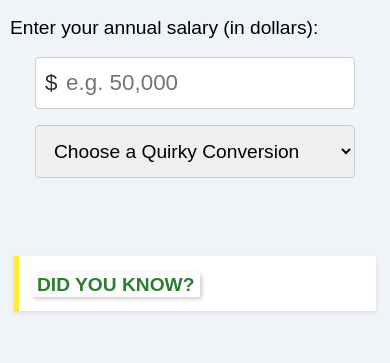
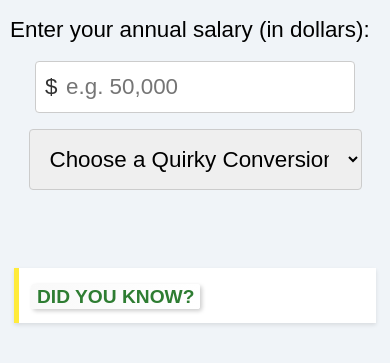
Before and after one commit to figglegames/weird-salary-converter, a plain HTML site: page index.html in a window 390 px wide. Shown: the part 55-418 px from the top of the page. Drawn offline with Linux system fonts and the light colour scheme.

Commit message:
Update index.html

```diff
--- a/index.html
+++ b/index.html
@@ -18,10 +18,10 @@
       font-size: 1.8em;
     }
     p.salary-label {
-      font-size: 1.2em; /* Smaller, fits mobile */
-      text-align: left; /* Justified left */
+      font-size: 1.4em; /* Slightly larger for mobile */
+      text-align: left;
       margin: 10px 0;
-      white-space: nowrap; /* Still one line */
+      white-space: nowrap;
     }
     .input-container {
       position: relative;
@@ -53,16 +53,16 @@
       pointer-events: none;
     }
     select {
-      font-size: 1.2em; /* Smaller, fits mobile */
-      padding: 14px;
-      margin: 8px;
+      font-size: 1.4em; /* Slightly larger for mobile */
+      padding: 16px; /* Increased padding for larger appearance */
+      margin: 8px 0;
       width: 100%;
-      max-width: 320px;
+      max-width: 90%; /* Use more of the frame */
       box-sizing: border-box;
       border: 1px solid #ccc;
       border-radius: 4px;
       transition: border-color 0.3s ease;
-      text-align: left; /* Justified left */
+      text-align: left;
     }
     select:focus {
       border-color: #2e7d32;
@@ -130,11 +130,11 @@
     }
     @media (min-width: 768px) {
       h1 { font-size: 2.5em; }
-      p.salary-label { font-size: 1.5em; } /* Scale up */
+      p.salary-label { font-size: 1.6em; }
       .input-container, select { max-width: 400px; }
       input { font-size: 1.6em; padding: 15px 15px 15px 35px; }
       .dollar-sign { font-size: 1.6em; left: 12px; }
-      select { font-size: 1.5em; padding: 15px; } /* Scale up */
+      select { font-size: 1.6em; padding: 15px; }
       #result { font-size: 2em; max-width: 600px; }
       #funFactLabel { font-size: 1.4em; }
       #funFact { font-size: 1.6em; }
@@ -143,11 +143,11 @@
     @media (min-width: 1024px) {
       body { margin: 20px; }
       h1 { font-size: 3em; }
-      p.salary-label { font-size: 1.8em; } /* Scale up */
+      p.salary-label { font-size: 1.8em; }
       .input-container, select { max-width: 500px; }
       input { padding-left: 40px; }
       .dollar-sign { left: 15px; }
-      select { font-size: 1.8em; padding: 15px; } /* Scale up */
+      select { font-size: 1.8em; padding: 15px; }
       #result, #funFactContainer { max-width: 800px; }
     }
   </style>
```
